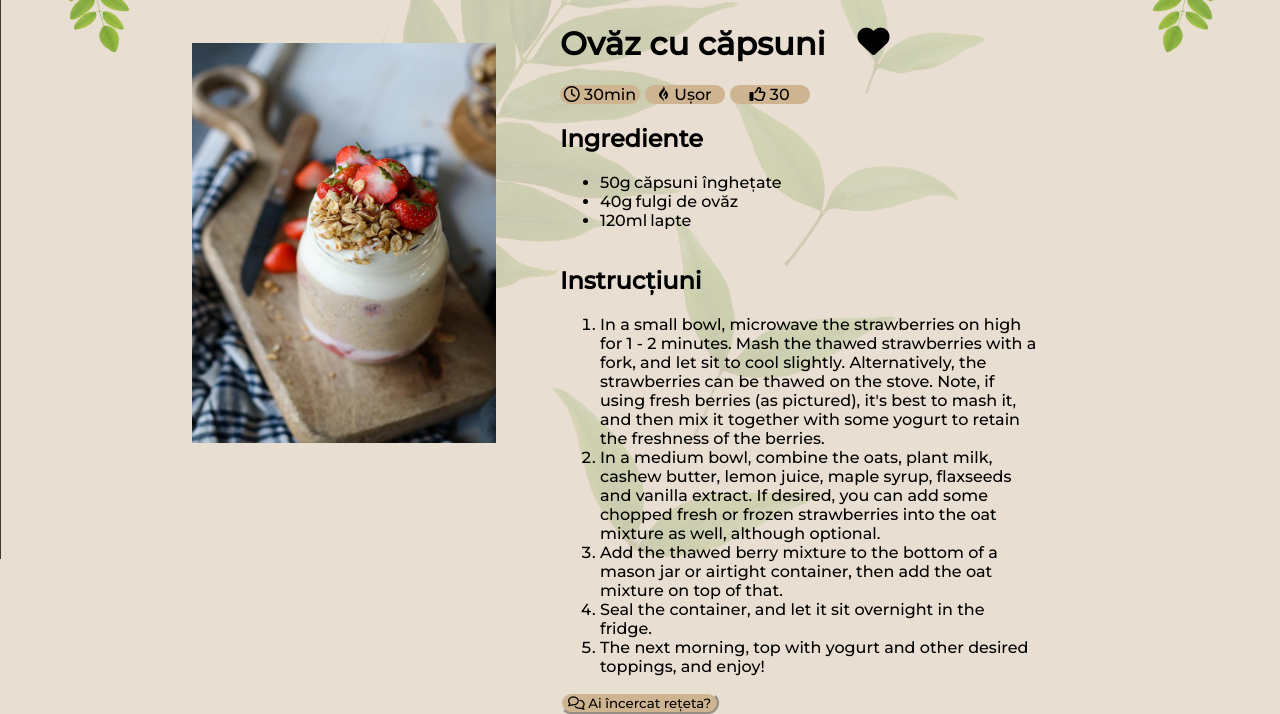
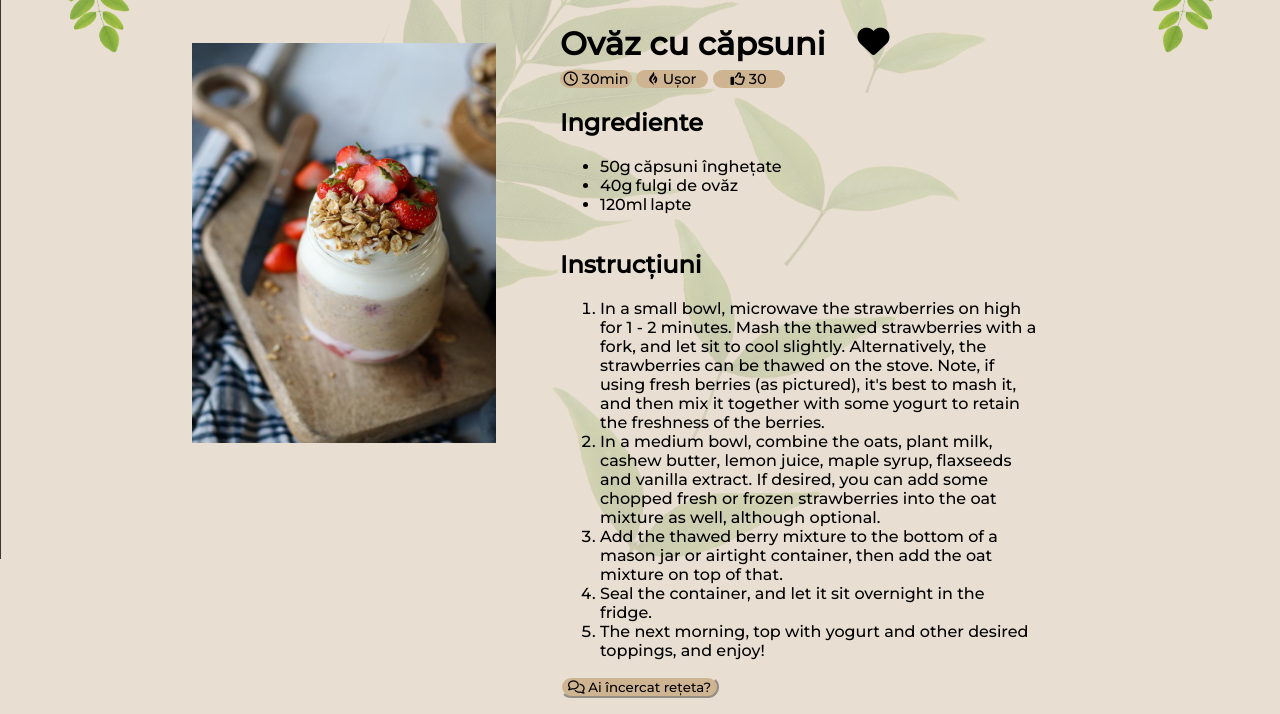
Before and after one commit to georgianaB20/WebTechnologiesProject, a plain HTML site: page tw proiect/views/reteta.html in a window 1280 px wide. Shown: the part 161-875 px from the top of the page. Drawn offline with Linux system fonts and the light colour scheme.

Commit message:
Am sters cod rendundant

```diff
--- a/tw proiect/css/reteta.css
+++ b/tw proiect/css/reteta.css
@@ -24,10 +24,6 @@
     transform: scale(1.05);
 }
 
-header {
-    display: block;
-}
-
 .recipe-info {
     display: flex;
     flex-direction: row;
@@ -50,6 +46,9 @@ h1 {
     display: flex;
     flex-direction: row;
     font-family: inherit;
+    font-size: 0.9rem;
+    margin-top: -1em;
+    justify-content: left;
 }
 
 .time {
@@ -59,15 +58,8 @@ h1 {
     background-color: #cfb491;
 }
 
-.dificultate {
-    text-align: center;
-    border-radius: 3em;
-    width: 5em;
-    background-color: #cfb491;
-    margin-left: 0.3em;
-}
-
-.popularitate {
+.dificultate,
+.popularitate{
     text-align: center;
     border-radius: 3em;
     width: 5em;
@@ -92,6 +84,7 @@ h1 {
 
 h2 {
     text-align: left;
+
 }
 
 .pasi {
```
